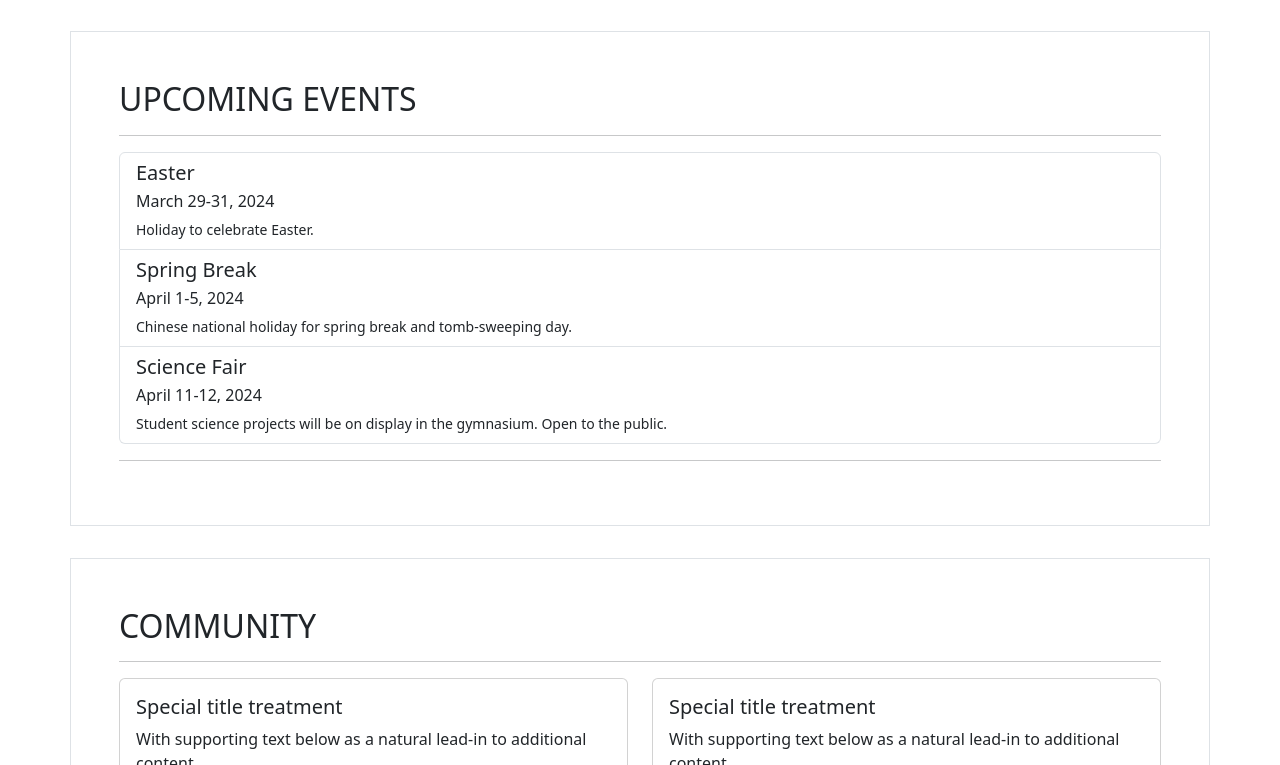
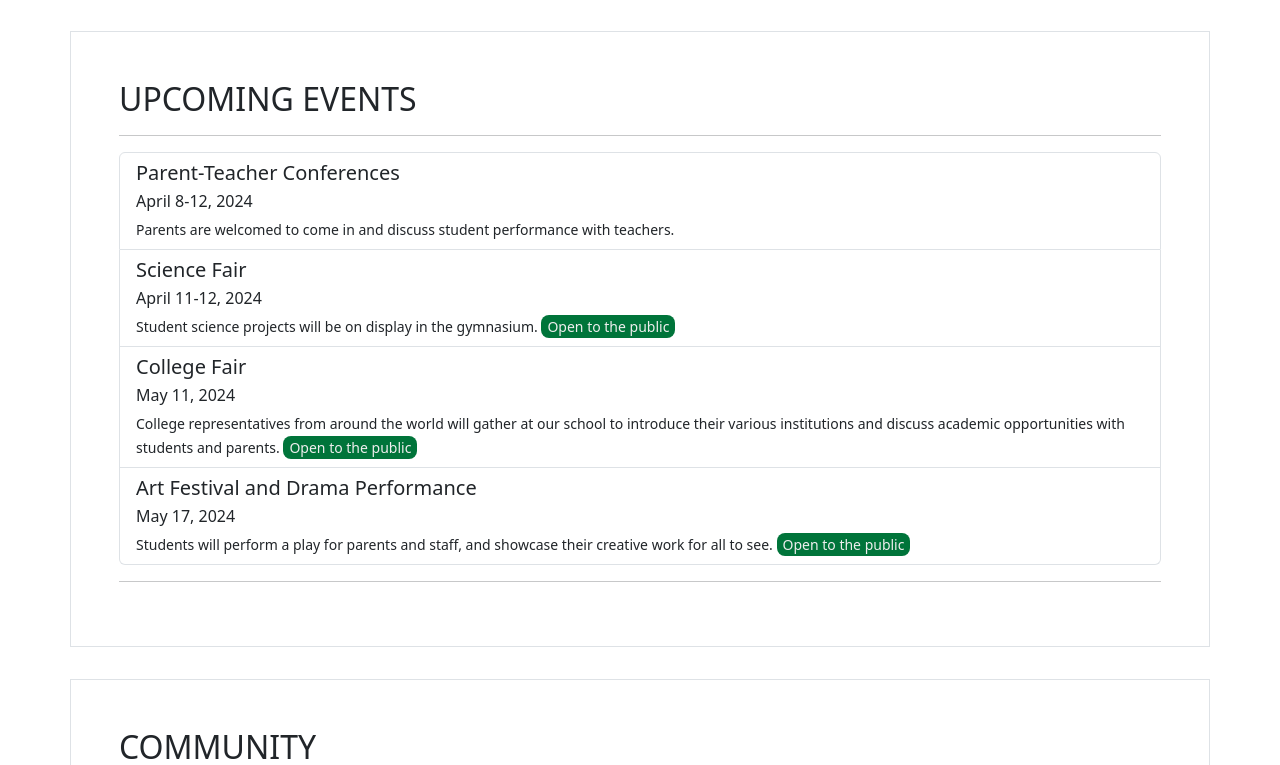
Before and after one commit to pmbechard/stis, a plain HTML site: page index.html in a window 1280 px wide. Shown: the part 1805-2570 px from the top of the page. Drawn offline with Linux system fonts and the light colour scheme.

Commit message:
Minor content changes

```diff
--- a/index.html
+++ b/index.html
@@ -125,7 +125,7 @@
         <!-- ABOUT -->
         <section id="about">
           <div class="container border p-5 my-3">
-            <h2>ABOUT</h2>
+            <h2>ABOUT US</h2>
             <hr />
             <!-- <p>
               Lorem ipsum dolor sit amet consectetur adipisicing elit. Est quia
@@ -234,15 +234,6 @@
                 computer lab to exposure to Artificial Intelligence and
                 Robotics, to AP Level coding, programming, and writing games and
                 APPs.
-              </div>
-              <div
-                class="tab-pane fade"
-                id="pills-disabled"
-                role="tabpanel"
-                aria-labelledby="pills-disabled-tab"
-                tabindex="0"
-              >
-                ...
               </div>
             </div>
           </div>
@@ -382,7 +373,7 @@
                   <img
                     src="https://picsum.photos/1920/1080?random=1"
                     class="card-img-top"
-                    alt="..."
+                    alt="Foreign Teachers"
                   />
                   <div class="card-body">
                     <h5 class="card-title">Foreign Teachers</h5>
@@ -401,7 +392,7 @@
                   <img
                     src="https://picsum.photos/1920/1080?random=2"
                     class="card-img-top"
-                    alt="..."
+                    alt="Local Staff"
                   />
                   <div class="card-body">
                     <h5 class="card-title">Local Staff</h5>
@@ -420,7 +411,7 @@
                   <img
                     src="https://picsum.photos/1920/1080?random=3"
                     class="card-img-top"
-                    alt="..."
+                    alt="Administration"
                   />
                   <div class="card-body">
                     <h5 class="card-title">Administration</h5>
@@ -449,29 +440,16 @@
                 aria-current="true"
               >
                 <div class="d-flex w-100 justify-content-between">
-                  <h5 class="mb-1">Easter</h5>
+                  <h5 class="mb-1">Parent-Teacher Conferences</h5>
                 </div>
-                <p class="mb-1">March 29-31, 2024</p>
-                <small>Holiday to celebrate Easter.</small>
+                <p class="mb-1">April 8-12, 2024</p>
+                <small
+                  >Parents are welcomed to come in and discuss student
+                  performance with teachers.</small
+                >
               </div>
 
               <!-- EVENT 2 -->
-              <div
-                href="#"
-                class="list-group-item list-group-item-action"
-                aria-current="true"
-              >
-                <div class="d-flex justify-content-between">
-                  <h5 class="mb-1">Spring Break</h5>
-                </div>
-                <p class="mb-1">April 1-5, 2024</p>
-                <small
-                  >Chinese national holiday for spring break and tomb-sweeping
-                  day.</small
-                >
-              </div>
-
-              <!-- EVENT 3 -->
               <div
                 href="#"
                 class="list-group-item list-group-item-action"
@@ -483,8 +461,43 @@
                 <p class="mb-1">April 11-12, 2024</p>
                 <small
                   >Student science projects will be on display in the gymnasium.
-                  Open to the public.</small
+                  <span class="key-highlight"> Open to the public</span></small
                 >
+              </div>
+
+              <!-- EVENT 3 -->
+              <div
+                href="#"
+                class="list-group-item list-group-item-action"
+                aria-current="true"
+              >
+                <div class="d-flex w-100 justify-content-between">
+                  <h5 class="mb-1">College Fair</h5>
+                </div>
+                <p class="mb-1">May 11, 2024</p>
+                <small
+                  >College representatives from around the world will gather at
+                  our school to introduce their various institutions and discuss
+                  academic opportunities with students and parents.
+                  <span class="key-highlight"> Open to the public</span></small
+                >
+              </div>
+
+              <!-- EVENT 4 -->
+              <div
+                href="#"
+                class="list-group-item list-group-item-action"
+                aria-current="true"
+              >
+                <div class="d-flex w-100 justify-content-between">
+                  <h5 class="mb-1">Art Festival and Drama Performance</h5>
+                </div>
+                <p class="mb-1">May 17, 2024</p>
+                <small
+                  >Students will perform a play for parents and staff, and
+                  showcase their creative work for all to see.
+                  <span class="key-highlight"> Open to the public</span>
+                </small>
               </div>
             </div>
             <hr />
--- a/style.css
+++ b/style.css
@@ -20,3 +20,10 @@
     scroll-margin-top: 150px;
   }
 }
+
+span.key-highlight {
+  color: #eee;
+  background-color: rgb(0, 116, 58);
+  border-radius: 8px;
+  padding: 2px 6px;
+}
```
